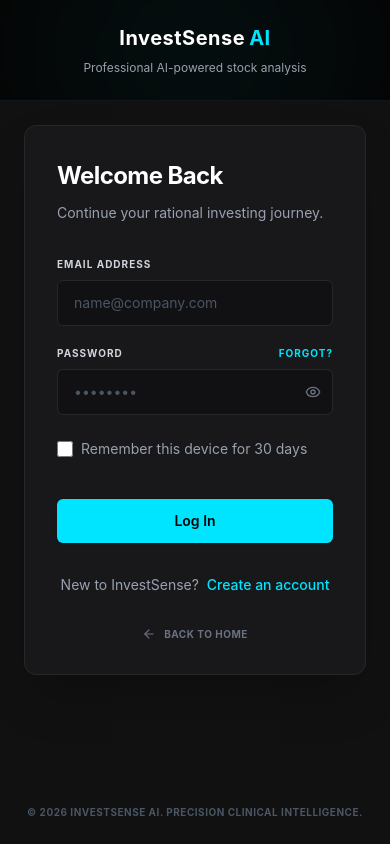
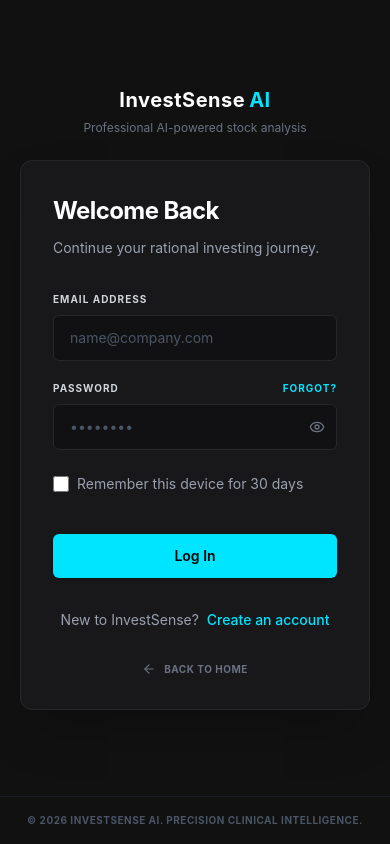
Before and after one commit to ricoaldy-e/investsense-ai, a React (Vite) app: page /login in a window 390 px wide. Built offline with nearby package versions, Linux system fonts and the light colour scheme.

Commit message:
redesign login and register

```diff
--- a/src/components/landing/Footer.jsx
+++ b/src/components/landing/Footer.jsx
@@ -70,7 +70,6 @@ const Footer = () => {
                   <span className={`absolute left-0 bottom-0 w-full h-[1px] bg-white transition-transform duration-300 origin-left ${activeSection === 'about' ? 'scale-x-100' : 'scale-x-0'}`}></span>
                 </a>
               </li>
-              <li className="pt-2"><Link to="/dashboard" className="text-sm text-text-muted hover:text-white transition-colors">Login</Link></li>
             </ul>
           </div>
         </div>
--- a/src/pages/Auth.jsx
+++ b/src/pages/Auth.jsx
@@ -13,17 +13,16 @@ const Auth = () => {
   return (
     <div className="min-h-screen relative w-full overflow-hidden bg-[#111111] text-text-main font-sans selection:bg-[#00e5ff]/30 selection:text-white flex flex-col lg:block">
 
-      {/* MOBILE ONLY: Minimal Branding Header */}
-      <div className="lg:hidden w-full bg-[#050505] p-6 border-b border-gray-800/50 flex flex-col items-center justify-center relative overflow-hidden">
-        <div className="absolute top-1/2 left-1/2 -translate-x-1/2 -translate-y-1/2 w-[300px] h-[200px] bg-[#00e5ff]/5 blur-[80px] rounded-full pointer-events-none"></div>
-        <Link to="/" className="relative z-10 text-xl font-bold text-white tracking-wide group flex items-center transition-transform hover:scale-[1.02] mb-2">
+      {/* MOBILE ONLY: Forms with AnimatePresence */}
+      <div className="lg:hidden flex-1 flex flex-col min-h-0 overflow-y-auto">
+        <div className="flex-1 flex flex-col items-center justify-center p-5 py-8 relative">
+          {/* Logo above card — centered with subtitle */}
+          <div className="w-full max-w-[420px] mb-6 flex flex-col items-center text-center">
+            <Link to="/" className="text-xl font-bold text-white tracking-wide group flex items-center transition-transform hover:scale-[1.02]">
               InvestSense <span className="text-[#00e5ff] ml-1 group-hover:text-[#00cce6] transition-colors">AI</span>
             </Link>
-        <p className="relative z-10 text-xs text-gray-400">Professional AI-powered stock analysis</p>
+            <p className="text-xs text-gray-500 mt-1.5">Professional AI-powered stock analysis</p>
           </div>
-
-      {/* MOBILE ONLY: Forms with AnimatePresence */}
-      <div className="lg:hidden flex-1 flex flex-col justify-center p-6 relative">
           <AnimatePresence mode="wait">
             {isRegister ? (
               <motion.div
@@ -32,7 +31,7 @@ const Auth = () => {
                 animate={{ opacity: 1, x: 0 }}
                 exit={{ opacity: 0, x: -20 }}
                 transition={{ duration: 0.3 }}
-              className="flex justify-center"
+                className="w-full flex justify-center"
               >
                 <RegisterForm />
               </motion.div>
@@ -43,14 +42,15 @@ const Auth = () => {
                 animate={{ opacity: 1, x: 0 }}
                 exit={{ opacity: 0, x: 20 }}
                 transition={{ duration: 0.3 }}
-              className="flex justify-center"
+                className="w-full flex justify-center"
               >
                 <LoginForm />
               </motion.div>
             )}
           </AnimatePresence>
+        </div>
 
-        <div className="mt-auto pt-8 flex justify-center">
+        <div className="py-4 px-5 flex justify-center border-t border-gray-800/50">
           <p className="text-[10px] font-bold text-gray-600 uppercase tracking-wider text-center">
             © {currentYear} InvestSense AI. Precision Clinical Intelligence.
           </p>
```
Lines whose indentation alone changed are shown as unchanged.
